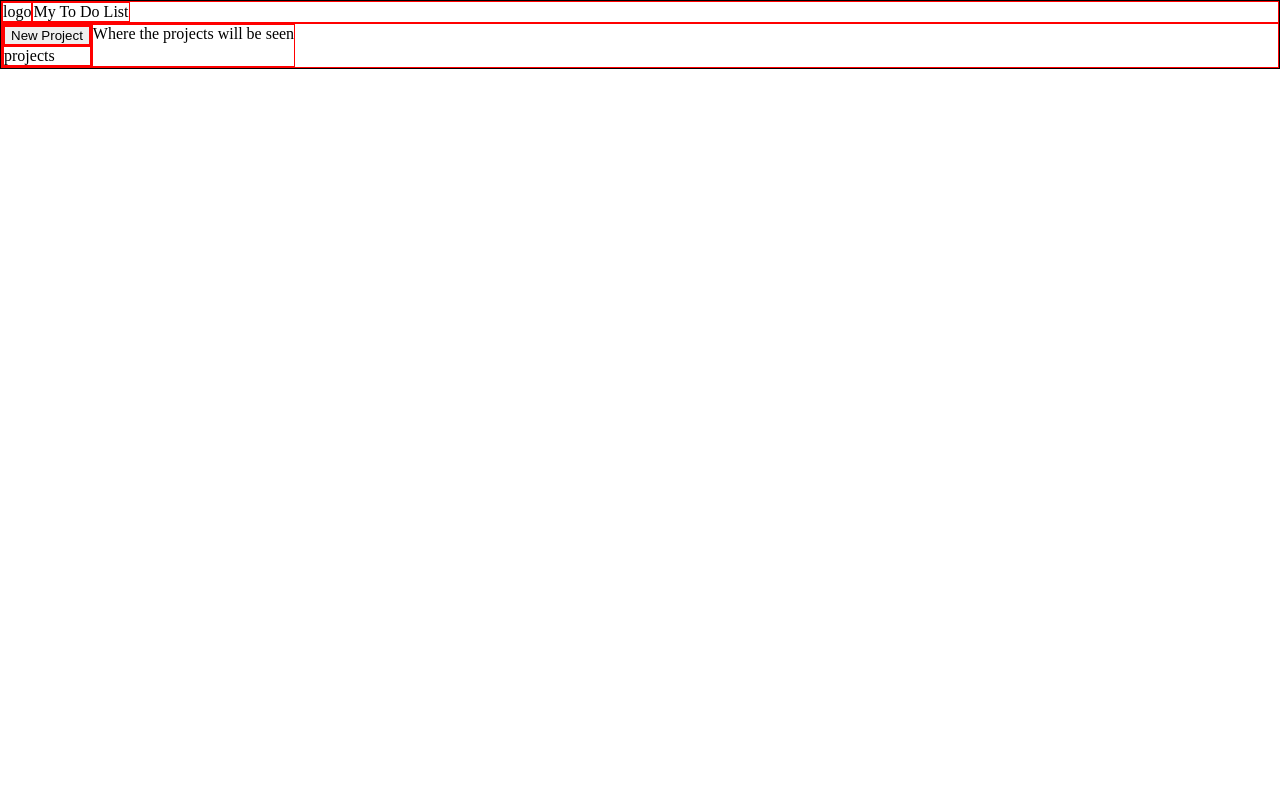
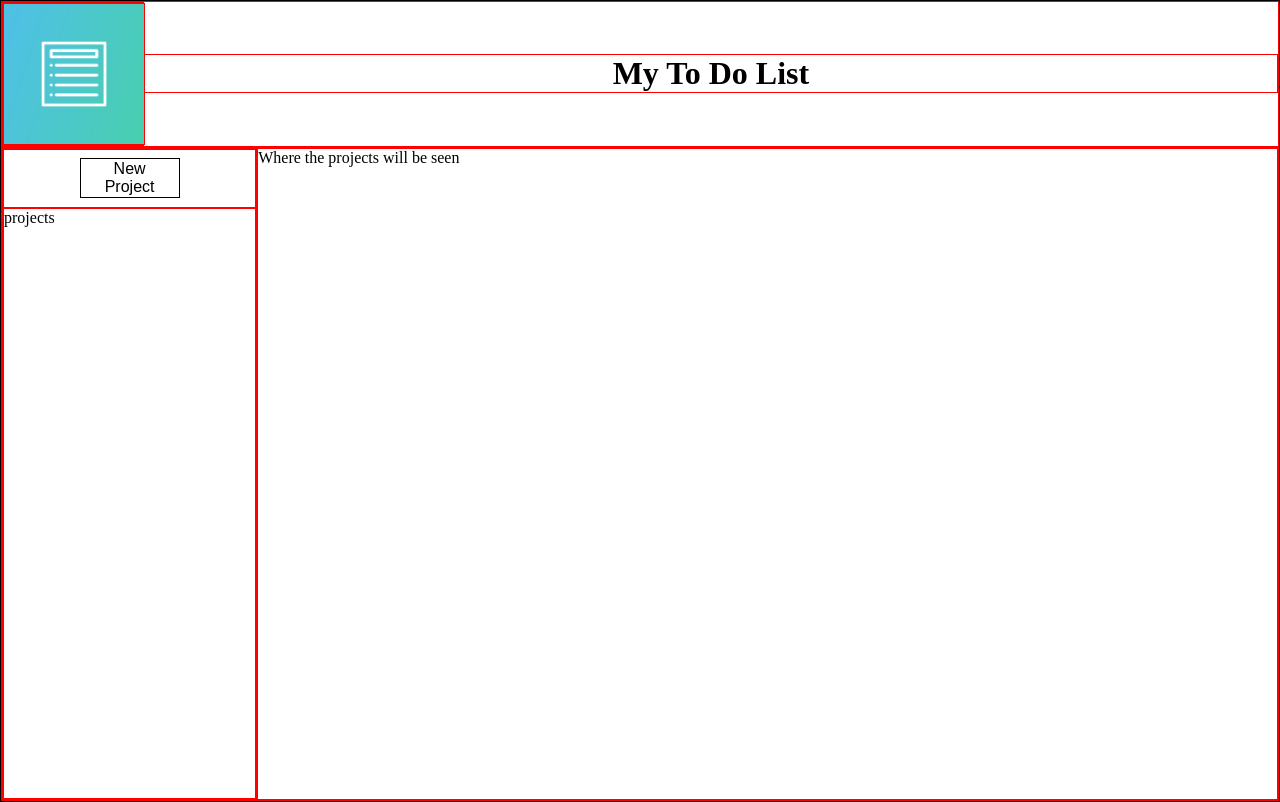
Before and after one commit to asnhck12/ToDoList, a website built with webpack: page dist/index.html in a window 1280 px wide. Built offline with nearby package versions, Linux system fonts and the light colour scheme.

Commit message:
Basic infrasctrucure and logo added

```diff
--- a/assets/style.css
+++ b/assets/style.css
@@ -1,11 +1,29 @@
+html {
+    margin: 0;
+    height: 100%;
+    width: 100%;
+}
+
 body {
     margin: 0;
+    height: 100%;
+    width: 100%;
 }
 
 #content {
     border: 1px black solid;
-    display: flex;
-    flex-direction: column;
+    display: grid;
+    grid-template-rows: 1fr 7fr;
+    height: 100%;
+
+}
+
+#title {
+    align-self: center;
+    text-align: center;
+    font-size: xx-large;
+    font-weight: bold;
+
 }
 
 #content * {
@@ -13,11 +31,40 @@ body {
 }
 
 #menu {
+    display: grid;
+    grid-template-columns: 1fr 8fr;
+}
+
+#sidebar {
+    display: grid;
+    grid-template-rows: 1fr 10fr;
+}
+
+#newProject {
     display: flex;
-    flex-direction: row;
+    justify-content: center;
+    align-items: center;
+}
+
+#newProjectButton {
+    border: 1px black solid;
+    background-color: white;
+    height: 40px;
+    width: 100px;
+    font-size: medium;
+
 }
 
 #main {
-    display: flex;
-    flex-direction: row;
+    display: grid;
+    grid-template-columns: 1fr 4fr;
+
 }
+
+img {
+    max-width: 100%;
+    max-height: 100%;
+    display: block;
+    margin: auto;
+
+}
```
Also changed, not shown: src/index.js (+9 -0 lines), assets/ToDoLogo.png (added), dist/index.html.
